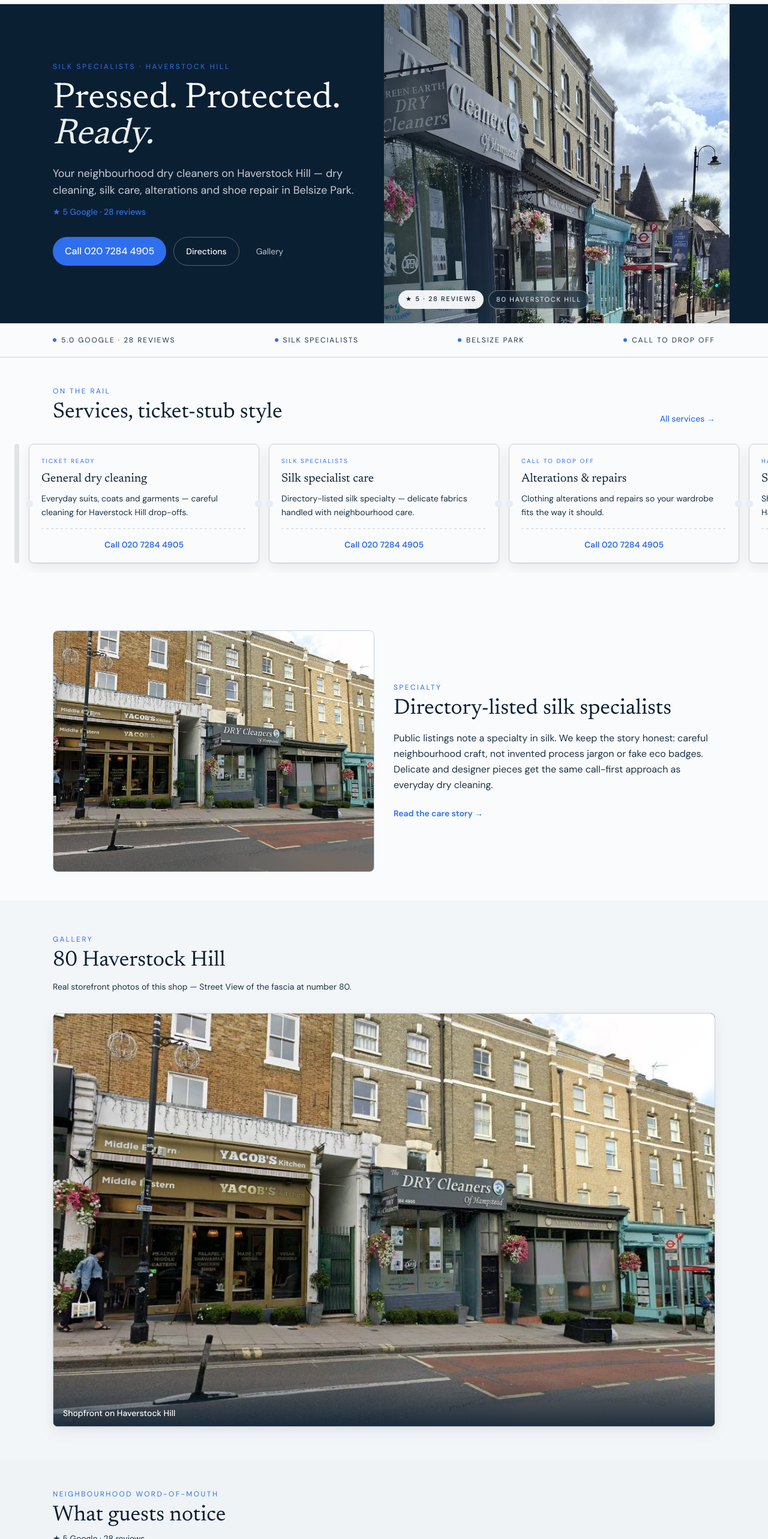
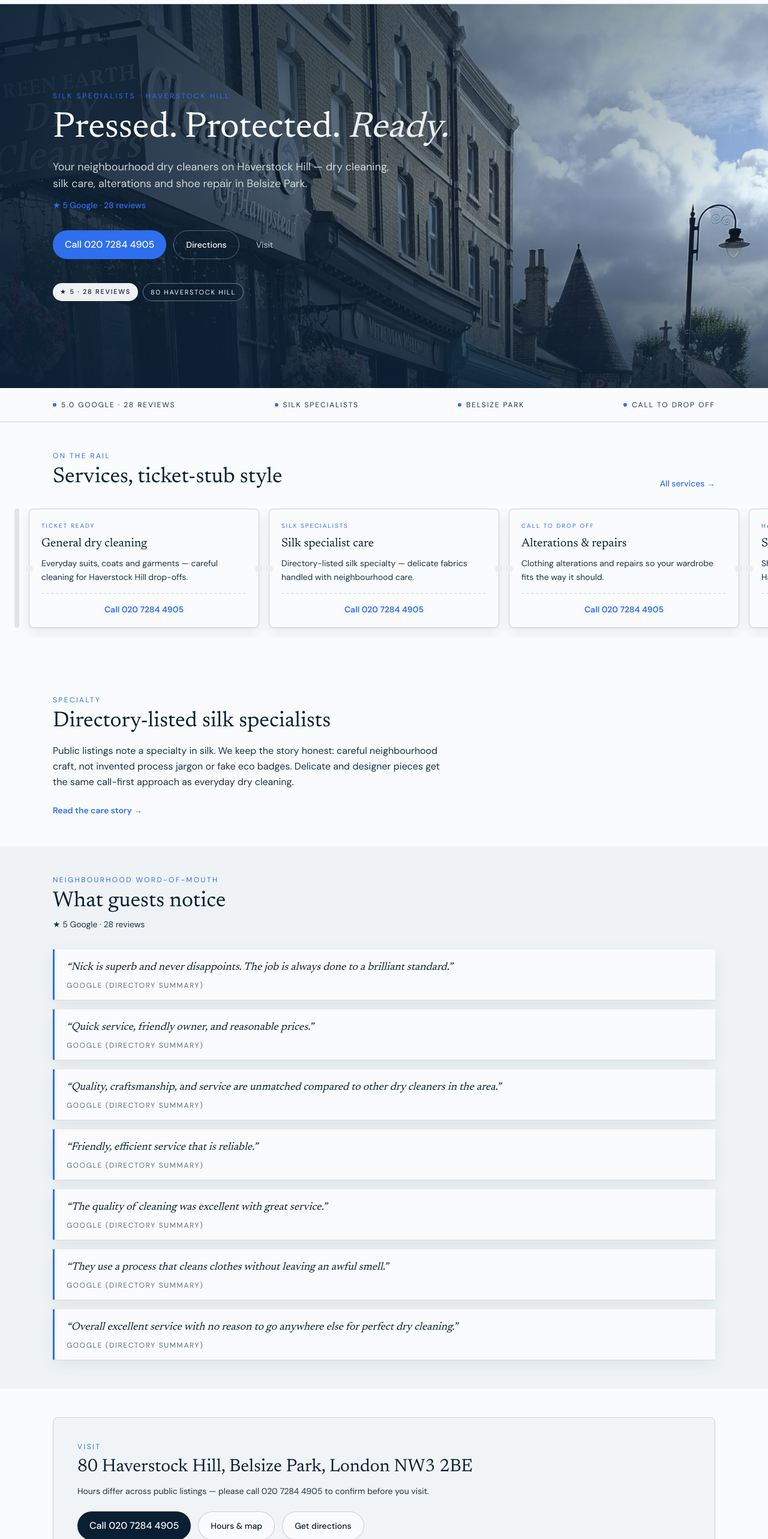
Before and after one commit to AndroidKrayze/dry-cleaners-hampstead-demo, a Next.js app: page /dry-cleaners-hampstead-demo/ in a window 1280 px wide. Shown: the part 60-2626 px from the top of the page at 60% size. Built offline with nearby package versions, Linux system fonts and the light colour scheme.

Commit message:
Full-bleed opacity hero; drop duplicate shopfronts
One storefront photo on the homepage hero with gradient wash.
Removed gallery/silk/visit repeats of the same fascia.

```diff
--- a/src/app/page.tsx
+++ b/src/app/page.tsx
@@ -5,18 +5,31 @@ import { CallLink } from "@/components/CallLink";
 import { ServicesRail } from "@/components/ServicesRail";
 import { ReviewStack } from "@/components/ReviewStack";
 import { CallBand } from "@/components/CallBand";
-import { Gallery } from "@/components/Gallery";
 
 export default function HomePage() {
   return (
     <>
-      <section className="relative overflow-hidden bg-ink text-crisp">
-        <div className="relative mx-auto grid max-w-6xl gap-0 lg:grid-cols-2 lg:items-stretch">
-          <div className="relative z-10 flex flex-col justify-center px-4 py-14 sm:px-6 lg:py-24">
+      {/* Full-bleed storefront + opacity wash */}
+      <section className="relative isolate min-h-[72vh] overflow-hidden bg-ink text-crisp sm:min-h-[80vh]">
+        {/* eslint-disable-next-line @next/next/no-img-element */}
+        <img
+          src={withBase("/assets/hero.jpg")}
+          alt="Dry Cleaners of Hampstead storefront at 80 Haverstock Hill"
+          className="absolute inset-0 h-full w-full object-cover object-[center_35%]"
+        />
+        <div
+          className="absolute inset-0 bg-gradient-to-r from-ink/95 via-ink/75 to-ink/25 sm:from-ink/90 sm:via-ink/55 sm:to-transparent"
+          aria-hidden
+        />
+        <div
+          className="absolute inset-0 bg-gradient-to-t from-ink/80 via-transparent to-ink/30"
+          aria-hidden
+        />
+        <div className="relative mx-auto flex min-h-[72vh] max-w-6xl flex-col justify-center px-4 py-16 sm:min-h-[80vh] sm:px-6 lg:py-24">
           <p className="text-xs uppercase tracking-[0.22em] text-cobalt">
             Silk specialists · Haverstock Hill
           </p>
-            <h1 className="mt-4 font-display text-4xl leading-tight sm:text-5xl lg:text-6xl">
+          <h1 className="mt-4 max-w-3xl font-display text-4xl leading-tight sm:text-5xl lg:text-6xl">
             Pressed. Protected.{" "}
             <span className="italic text-mist">Ready.</span>
           </h1>
@@ -41,26 +54,13 @@ export default function HomePage() {
               Directions
             </a>
             <a
-                href="#gallery"
+              href="#visit"
               className="inline-flex items-center justify-center rounded-full px-4 py-3 text-sm text-mist/80 underline-offset-4 hover:text-cobalt hover:underline"
             >
-                Gallery
+              Visit
             </a>
           </div>
-          </div>
-
-          <div className="relative h-[42vh] min-h-[240px] sm:h-[48vh] lg:h-auto lg:min-h-full">
-            {/* eslint-disable-next-line @next/next/no-img-element */}
-            <img
-              src={withBase("/assets/hero.jpg")}
-              alt="Dry Cleaners of Hampstead storefront at 80 Haverstock Hill"
-              className="absolute inset-0 h-full w-full object-cover object-[center_35%]"
-            />
-            <div
-              className="absolute inset-0 bg-gradient-to-t from-ink/50 via-transparent to-transparent lg:bg-gradient-to-r lg:from-ink/40 lg:via-transparent lg:to-transparent"
-              aria-hidden
-            />
-            <div className="absolute bottom-4 left-4 right-4 flex flex-wrap gap-2 sm:bottom-6 sm:left-6">
+          <div className="mt-10 flex flex-wrap gap-2">
             <span className="rounded-full bg-crisp/95 px-3 py-1.5 text-[11px] font-medium uppercase tracking-[0.16em] text-ink">
               ★ {siteConfig.rating.value} · {siteConfig.rating.count} reviews
             </span>
@@ -69,9 +69,7 @@ export default function HomePage() {
             </span>
           </div>
         </div>
-        </div>
       </section>
-
 
       <section
         className="border-b border-hairline bg-crisp"
@@ -89,32 +87,23 @@ export default function HomePage() {
 
       <ServicesRail />
 
+      {/* Text-only specialty — no second storefront photo */}
       <section className="py-10 sm:py-12" aria-labelledby="silk-heading">
-        <div className="mx-auto grid max-w-6xl gap-8 px-4 sm:px-6 lg:grid-cols-2 lg:items-center">
-          <div className="overflow-hidden rounded-lg border border-hairline bg-ink">
-            {/* eslint-disable-next-line @next/next/no-img-element */}
-            <img
-              src={withBase("/assets/shop-1.jpg")}
-              alt="Street view of Dry Cleaners of Hampstead on Haverstock Hill"
-              className="aspect-[4/3] h-auto w-full object-cover"
-              loading="lazy"
-            />
-          </div>
-          <div>
+        <div className="mx-auto max-w-6xl px-4 sm:px-6">
           <p className="text-xs uppercase tracking-[0.2em] text-cobalt">
             Specialty
           </p>
           <h2
             id="silk-heading"
-              className="mt-2 font-display text-3xl text-ink sm:text-4xl"
+            className="mt-2 max-w-2xl font-display text-3xl text-ink sm:text-4xl"
           >
             Directory-listed silk specialists
           </h2>
-            <p className="mt-4 text-ink-mute leading-relaxed">
+          <p className="mt-4 max-w-2xl text-ink-mute leading-relaxed">
             Public listings note a specialty in silk. We keep the story honest:
-              careful neighbourhood craft, not invented process jargon or fake
-              eco badges. Delicate and designer pieces get the same call-first
-              approach as everyday dry cleaning.
+            careful neighbourhood craft, not invented process jargon or fake eco
+            badges. Delicate and designer pieces get the same call-first approach
+            as everyday dry cleaning.
           </p>
           <Link
             href="/about/"
@@ -123,30 +112,19 @@ export default function HomePage() {
             Read the care story →
           </Link>
         </div>
-        </div>
       </section>
-
-      <Gallery />
 
       <ReviewStack />
 
-      <section className="py-10 sm:py-12" aria-labelledby="visit-teaser">
+      {/* Visit — no duplicate shopfront image */}
+      <section
+        id="visit"
+        className="py-10 sm:py-12"
+        aria-labelledby="visit-teaser"
+      >
         <div className="mx-auto max-w-6xl px-4 sm:px-6">
-          <div className="overflow-hidden rounded-lg border border-hairline bg-mist/50">
-            <div className="grid lg:grid-cols-2">
-              <div className="bg-ink">
-                {/* eslint-disable-next-line @next/next/no-img-element */}
-                <img
-                  src={withBase("/assets/hero.jpg")}
-                  alt="Looking along Haverstock Hill at Dry Cleaners of Hampstead"
-                  className="aspect-[4/3] h-full w-full object-cover lg:aspect-auto lg:min-h-[280px]"
-                  loading="lazy"
-                />
-              </div>
-              <div className="p-8 sm:p-10">
-                <p className="text-xs uppercase tracking-[0.2em] text-cobalt">
-                  Visit
-                </p>
+          <div className="rounded-lg border border-hairline bg-mist/50 p-8 sm:p-10">
+            <p className="text-xs uppercase tracking-[0.2em] text-cobalt">Visit</p>
             <h2
               id="visit-teaser"
               className="mt-2 font-display text-3xl text-ink"
@@ -164,8 +142,14 @@ export default function HomePage() {
               >
                 Hours & map
               </Link>
-                </div>
-              </div>
+              <a
+                href={siteConfig.mapUrl}
+                target="_blank"
+                rel="noopener noreferrer"
+                className="inline-flex items-center rounded-full border border-ink/20 bg-crisp px-5 py-3 text-sm font-medium text-ink hover:border-cobalt hover:text-cobalt"
+              >
+                Get directions
+              </a>
             </div>
           </div>
         </div>
--- a/src/components/Gallery.tsx
+++ b/src/components/Gallery.tsx
@@ -15,7 +15,7 @@ export function Gallery() {
       aria-labelledby="gallery-heading"
     >
       <div className="mx-auto max-w-6xl px-4 sm:px-6">
-        <p className="text-xs uppercase tracking-[0.2em] text-cobalt">Gallery</p>
+        <p className="text-xs uppercase tracking-[0.2em] text-cobalt">Visit</p>
         <h2
           id="gallery-heading"
           className="mt-2 font-display text-3xl text-ink sm:text-4xl"
--- a/src/components/Header.tsx
+++ b/src/components/Header.tsx
@@ -8,7 +8,7 @@ import { CallLink } from "./CallLink";
 
 const links = [
   { href: "/services/", label: "Services" },
-  { href: "/#gallery", label: "Gallery" },
+  { href: "/#visit", label: "Visit" },
   { href: "/prices/", label: "Prices" },
   { href: "/about/", label: "Care" },
   { href: "/visit/", label: "Visit" },
```
Lines whose indentation alone changed are shown as unchanged.
